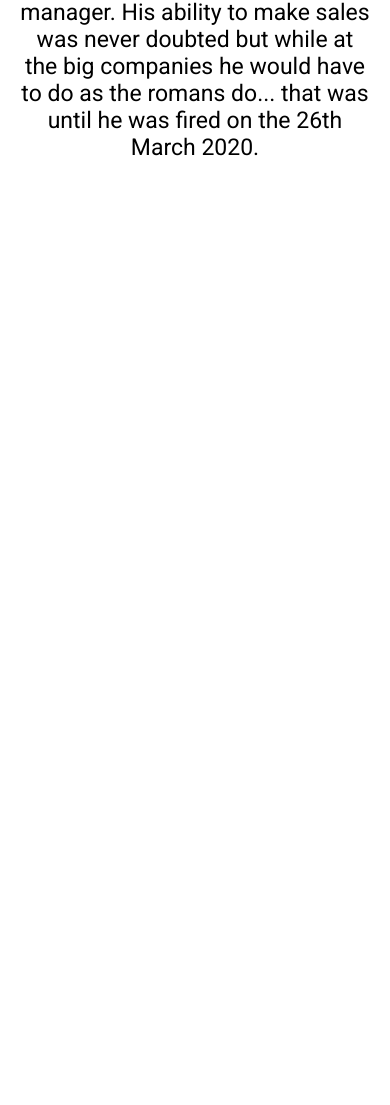
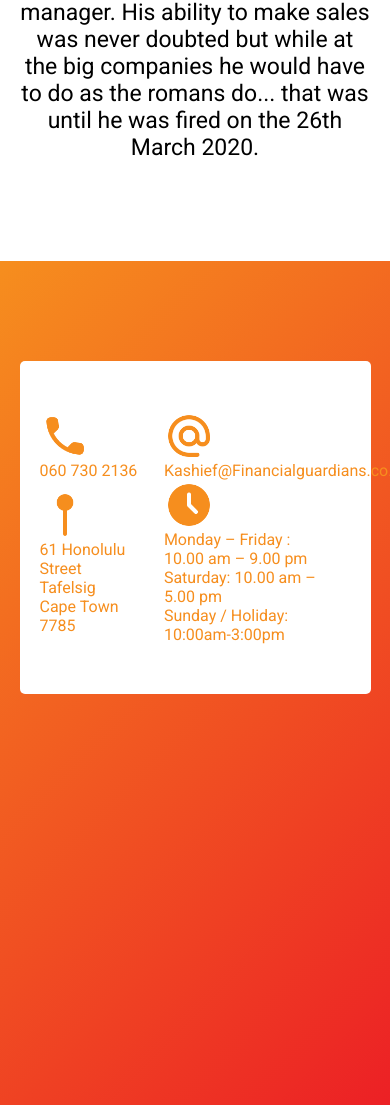
Before and after one commit to Flex-Creations/Financial-Guardians, a plain HTML site: page index.html in a window 390 px wide. Shown: the part 4369-5474 px from the top of the page. Before the commit the page ends 4530 px from the top, so only its background shows below. Drawn offline with Linux system fonts and the light colour scheme.

Commit message:
mobile and desktop contact details complete

```diff
--- a/index.html
+++ b/index.html
@@ -171,6 +171,36 @@
                </div>
           </div>
      </section>
+     <section class="contact-section" id="contact-section">
+          <div class="container">
+               <div class="contact-container">
+                    <div class="details-container">
+                         <div class="row">
+                              <a href="tel:+27607302136">
+                                   <img src="images/phone_icon.png" alt="phone icon">
+                                   <span>060 730 2136</span>
+                              </a>
+                              <a href="mailto:Kashief@Financialguardians.co.za">
+                                   <img src="images/email_icon.png" alt="email icon">
+                                   <span>Kashief@Financialguardians.co.za</span>
+                              </a>
+                         </div>
+                         <div class="row">
+                              <span>
+                                   <img src="images/location_icon.png" alt="location icon">
+                                   <span>61 Honolulu Street <br> Tafelsig <br> Cape Town <br> 7785</span>
+                              </span>
+                              <span href="mailto:Kashief@Financialguardians.co.za">
+                                   <img src="images/clock_icon.png" alt="clock icon">
+                                   <span>Monday – Friday : 10.00 am – 9.00 pm <br>
+                                        Saturday: 10.00 am – 5.00 pm <br>
+                                        Sunday / Holiday: 10:00am-3:00pm</span>
+                              </span>
+                         </div>
+                    </div>
+               </div>
+          </div>
+     </section>
      <script src="scripts\utilities.js"></script>
 </body>
 </html>
--- a/styles/index/index.scss
+++ b/styles/index/index.scss
@@ -61,7 +61,6 @@
                               }
                          }
                     }
-
                }
           }
 
@@ -464,6 +463,56 @@
                     }
                }
           }
-
      }
 }
+
+.contact-section {
+     width: 100%;
+     height: 100vh;
+     margin-top: 100px;
+     padding-top: 100px;
+     background: linear-gradient(135deg, $color-primary, $color-secondary);
+
+     .contact-container {
+          .details-container {
+               padding: 50px 20px;
+               border-radius: 5px;
+               background: $color-white;
+
+               .row {
+                    width: 100%;
+                    @extend %flex-start;
+
+                    @media (min-width: 600px) {
+                         justify-content: space-between;
+                    }
+
+                    a, span {
+                         width: 50%;
+                         display: flex;
+                         align-items: flex-start;
+                         flex-direction: column;
+
+                         @media (min-width: 600px) {
+                              align-items: center;
+                              flex-direction: row;
+                         }
+
+                         &:nth-child(1) {
+                              width: 40%;
+                         }
+
+                         img {
+                              width: 50px;
+                         }
+
+                         span {
+                              width: 100%;
+                              color: $color-primary;
+                         }
+                    }
+
+               }
+          }
+     }
+}
```
Also changed, not shown: images/clock_icon.png (added), images/email_icon.png (added), images/location_icon.png (added), images/phone_icon.png (added), styles/index/index.css, 1 other file.
